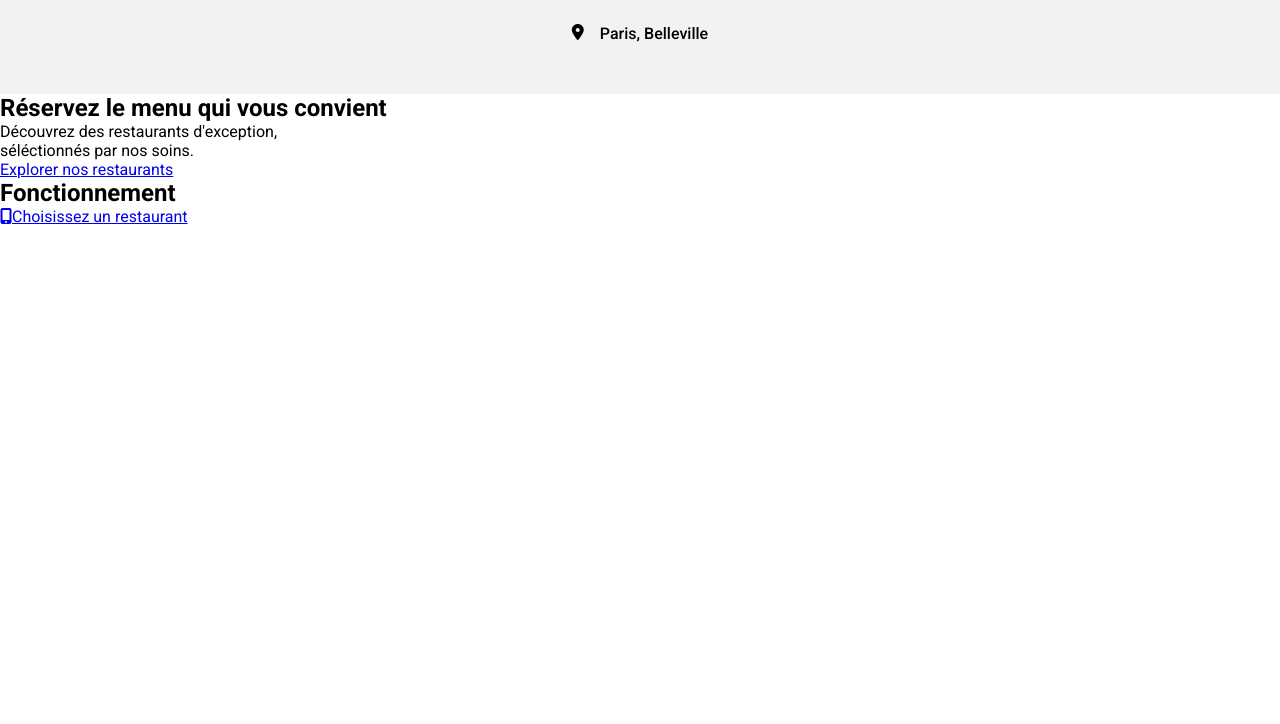
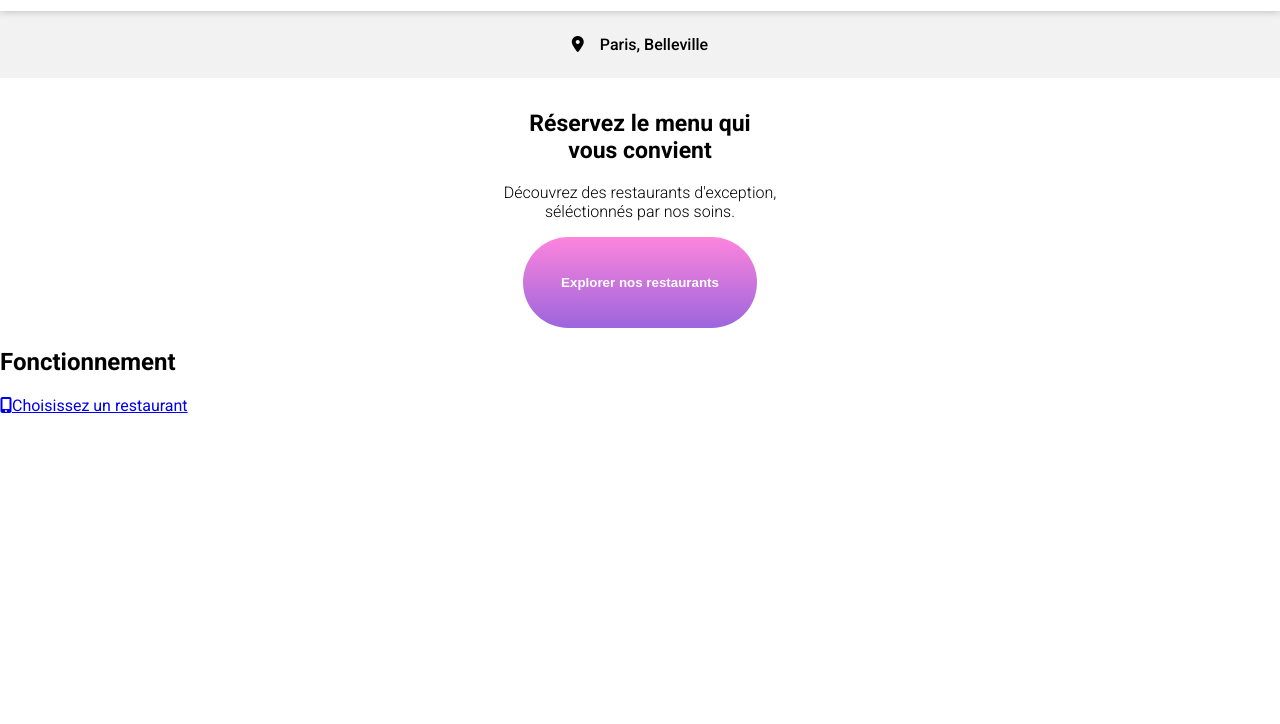
Before and after one commit to Tomdevweb/Ohmyfood, a website: page index.html in a window 1280 px wide. Shown: the part 76-800 px from the top of the page. Drawn offline with Linux system fonts and the light colour scheme; a web font is replaced by a local one.

Commit message:
explorer

```diff
--- a/index.html
+++ b/index.html
@@ -33,19 +33,23 @@
     </header>
     <!-- MAIN -->
     <main>
-      <section class="section_1">
+      <section class="section1">
         <div class="location">
           <i class="fa-solid fa-location-dot location__icon"></i>
           <p>Paris, Belleville</p>
         </div>
 
         <div class="explorer">
-          <h1>Réservez le menu qui vous convient</h1>
-          <p>
+          <h2 class="explorer__title">
+            Réservez le menu qui <br />
+            vous convient
+          </h2>
+          <p class="explorer__text">
             Découvrez des restaurants d'exception,<br />
             séléctionnés par nos soins.
           </p>
-          <a href="#" class="Explorer_btn">Explorer nos restaurants</a>
+
+          <button class="explorer__btn">Explorer nos restaurants</button>
         </div>
 
         <div class="filters">
--- a/style.scss
+++ b/style.scss
@@ -1,26 +1,44 @@
-* {
-  margin: 0;
-  padding: 0;
-  box-sizing: border-box;
-}
-
 body {
   margin: 0;
   font-family: "Roboto", sans-serif;
+  box-sizing: border-box;
 }
 
 @import "./layouts/header";
 
 .location {
   background-color: #f2f2f2;
-  text-align: center;
   display: flex;
   justify-content: center;
+  align-items: center;
   gap: 1rem;
-  padding: 4%;
+  padding: 0.5rem;
   font-weight: 500;
 
   &__icon {
     font-weight: 16px;
   }
 }
+
+.explorer {
+  text-align: center;
+  &__title {
+    margin-top: 2rem;
+    font-size: 23px;
+  }
+  &__text {
+    font-weight: 300;
+  }
+  &__btn {
+    color: white;
+    font-weight: bold;
+    border: none;
+    border-radius: 200px;
+    padding: 3%;
+    background-image: linear-gradient(
+      to top,
+      rgba(147, 86, 220, 0.9),
+      rgba(255, 121, 218, 0.9)
+    );
+  }
+}
```
Also changed, not shown: style.css, 1 other file.
